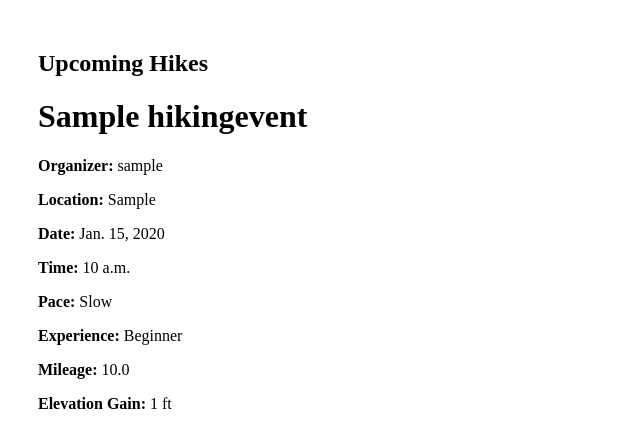
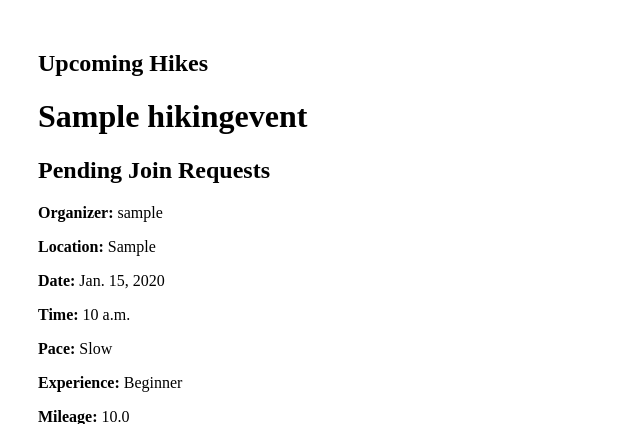
Before and after one commit to justinsorrells/hackCU12-BJ, a Django app: page /hike/1/ in a window 1280 px wide. Shown: the part 53-477 px from the top of the page, without its empty margins (0-640 px from the left). Run offline with Django 4.2, Linux system fonts and the light colour scheme; a user stored in the database is signed in; tables that the repository leaves empty hold one stand-in row (values such as "Sample post").

Commit message:
approve/reject requests

```diff
--- a/hikingProject/core/templates/detail_hike.html
+++ b/hikingProject/core/templates/detail_hike.html
@@ -8,7 +8,32 @@
 
 	<h2>Upcoming Hikes</h2>
 	<h1>{{ hike.title }}</h1>
+	{% if user != hike.organizer and not has_pending_request and not is_participant and not has_been_rejected %}
+	    <form method="post" action="{% url 'request_to_join_hike' hike.id %}">
+		{% csrf_token %}
+		<button type="submit">Request to Join</button>
+	    </form>
+	{% endif %}
+	{% if request.user == hike.organizer %}
+	    <h2>Pending Join Requests</h2>
+	    {% for join_request in hike.join_requests.all %}
+		{% if join_request.status == "pending" %}
+		    <p>
+			{{ join_request.user.username }}
 
+			<form method="post" action="{% url 'approve_join_request' join_request.id %}">
+			    {% csrf_token %}
+			    <button type="submit">Approve</button>
+			</form>
+
+			<form method="post" action="{% url 'reject_join_request' join_request.id %}">
+			    {% csrf_token %}
+			    <button type="submit">Reject</button>
+			</form>
+		    </p>
+		{% endif %}
+	    {% endfor %}
+	{% endif %}
 	<p><strong>Organizer:</strong> {{ hike.organizer.username }}</p>
 	<p><strong>Location:</strong> {{ hike.location }}</p>
 	<p><strong>Date:</strong> {{ hike.date }}</p>
--- a/hikingProject/core/urls.py
+++ b/hikingProject/core/urls.py
@@ -11,6 +11,9 @@
     path("create_event/", views.create_event, name="create_event"),
     path("hike/<int:hike_id>/edit/", views.edit_hike, name="edit_hike"),
     path("hike/<int:hike_id>/", views.detail_hike, name="detail_hike"),
+    path("hike/<int:hike_id>/request-join/", views.request_to_join_hike, name="request_to_join_hike"),
+    path("join-requests/<int:request_id>/approve/", views.approve_join_request, name="approve_join_request"),
+    path("join-requests/<int:request_id>/reject/", views.reject_join_request, name="reject_join_request"),
     path("search/", views.search_view, name="search"),
     path("edit_profile/", views.edit_profile, name="edit_profile"),
 ]
--- a/hikingProject/core/views.py
+++ b/hikingProject/core/views.py
@@ -103,7 +103,27 @@
 @login_required
 def detail_hike(request, hike_id):
     hike = get_object_or_404(HikingEvent, id=hike_id)
-    return render(request, "detail_hike.html", {"hike": hike})
+    has_pending_request = False
+    has_been_rejected = False
+    is_participant = False
+    has_pending_request = EventJoinRequest.objects.filter(
+        event=hike,
+        user=request.user,
+        status="pending",
+    ).exists()
+    is_participant = EventJoinRequest.objects.filter(
+        event=hike,
+        user=request.user,
+        status="approved",
+    ).exists()
+    has_been_rejected = EventJoinRequest.objects.filter(
+            event=hike,
+            user=request.user,
+            status="rejected",
+    ).exists()
+    return render(request, "detail_hike.html", {"hike": hike, "has_pending_request": has_pending_request, "is_participant": is_participant, "has_been_rejected": has_been_rejected})
+
+@login_required
 def edit_profile(request):
     if request.method == "POST":
         form = EditProfileForm(request.POST, request.FILES, instance=request.user)
@@ -116,3 +136,36 @@
     return render(request, "edit_profile.html", {
         "form": form,
         })
+
+@login_required
+def request_to_join_hike(request, hike_id):
+    hike = get_object_or_404(HikingEvent, id=hike_id)
+    if hike.organizer == request.user:
+        return redirect("detail_hike", hike_id=hike.id)
+    join_request, created = EventJoinRequest.objects.get_or_create(
+            event=hike,
+            user=request.user,
+            defaults={"status": "pending"}
+    )
+    return redirect("detail_hike", hike_id=hike.id)
+
+@login_required
+def approve_join_request(request, request_id):
+    join_request = get_object_or_404(EventJoinRequest, id=request_id)
+    if join_request.event.organizer != request.user:
+        return redirect("detail_hike", join_request.event.id)
+    join_request.status = "approved"
+    join_request.save()
+    return redirect("detail_hike", hike_id=join_request.event.id)
+
+@login_required
+def reject_join_request(request, request_id):
+    join_request = get_object_or_404(EventJoinRequest, id=request_id)
+
+    if join_request.event.organizer != request.user:
+        return redirect("detail_hike", hike_id=join_request.event.id)
+
+    join_request.status = "rejected"
+    join_request.save()
+
+    return redirect("detail_hike", hike_id=join_request.event.id)
```
Also changed, not shown: hikingProject/core/templates/profile.html (line endings or trailing spaces), hikingProject/media/profiles/welcome.png (added).
